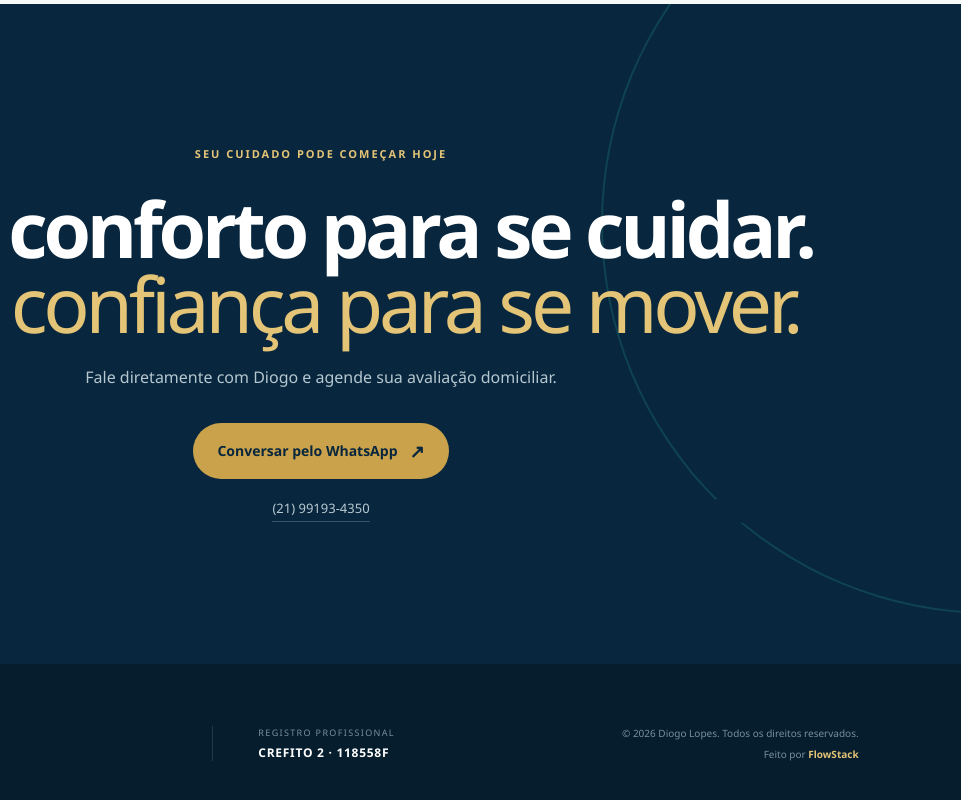
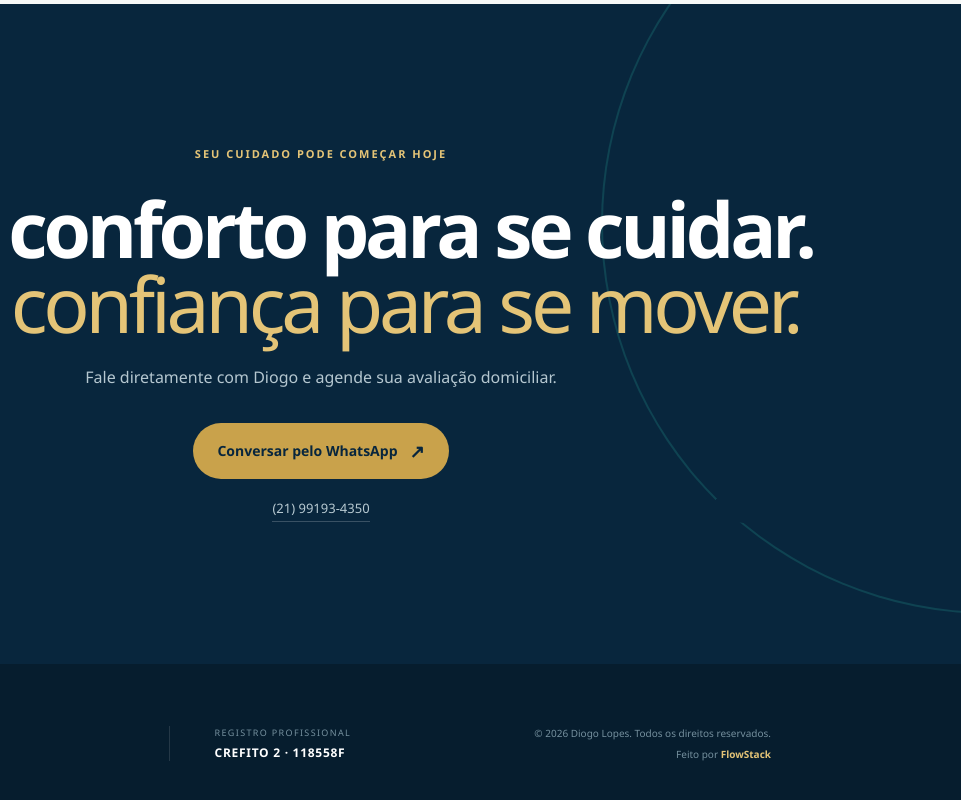
Before and after one commit to tavarezPdro/diogoLopes_landing, a website built with Vite: page index.html in a window 1280 px wide. Shown: the part 4775-5575 px from the top of the page, 319-1280 px from the left. Built offline with nearby package versions, Linux system fonts and the light colour scheme.

Commit message:
footer att

```diff
--- a/styles.css
+++ b/styles.css
@@ -170,6 +170,10 @@ footer > div strong { margin-top: 5px; font-size: 12px; letter-spacing: .06em; }
 .whatsapp-float svg { width: 25px; fill: currentColor; }
 .whatsapp-float span { font-size: 12px; font-weight: 800; }
 
+@media (min-width: 981px) {
+  footer { padding-right: clamp(190px, 12vw, 230px); }
+}
+
 .reveal { opacity: 0; transform: translateY(22px); transition: opacity .75s ease, transform .75s cubic-bezier(.2,.7,.2,1); }
 .reveal.is-visible { opacity: 1; transform: translateY(0); }
 .benefit:nth-child(2), .service-item:nth-child(2), .steps li:nth-child(2) { transition-delay: .08s; }
```
